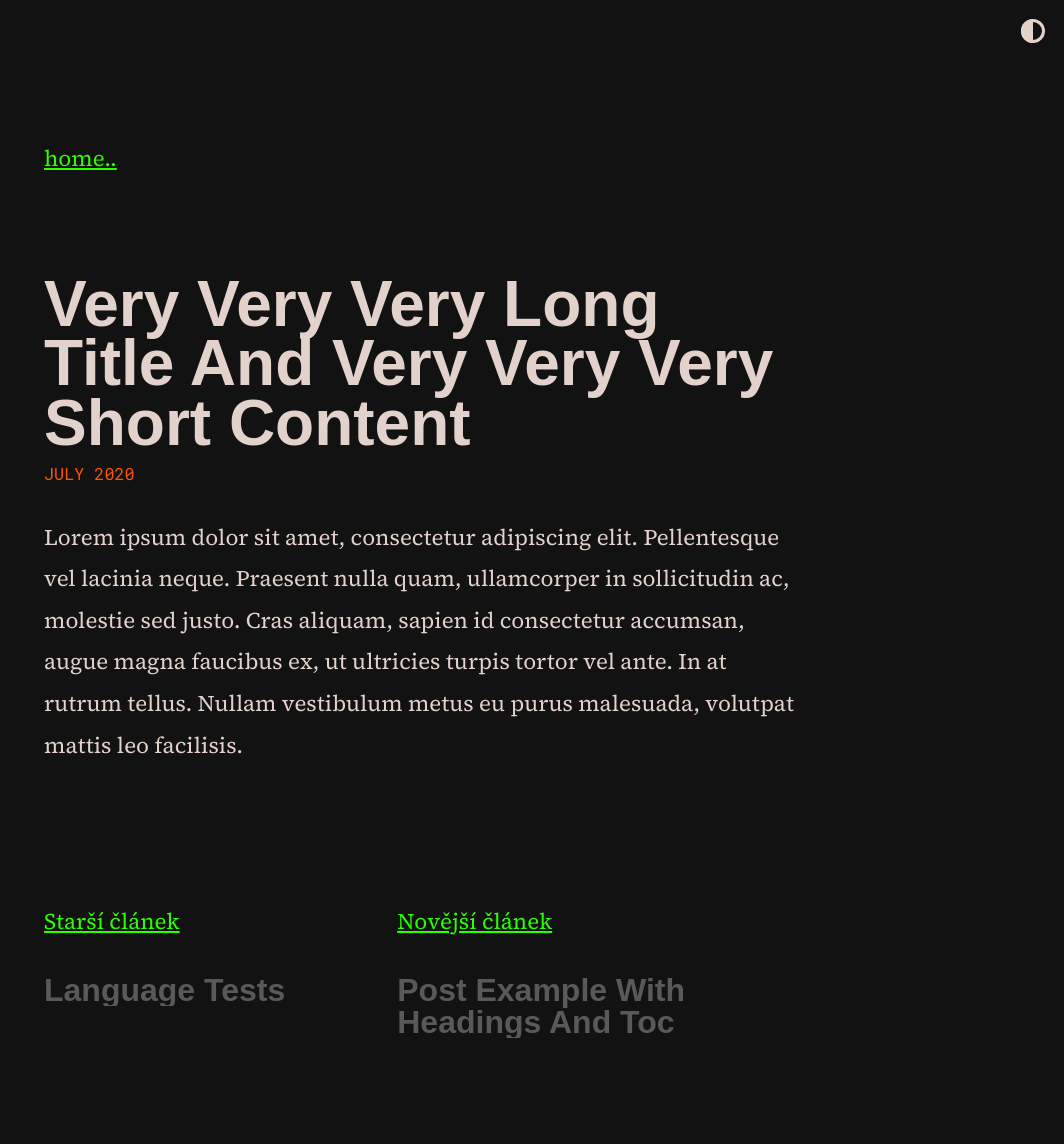
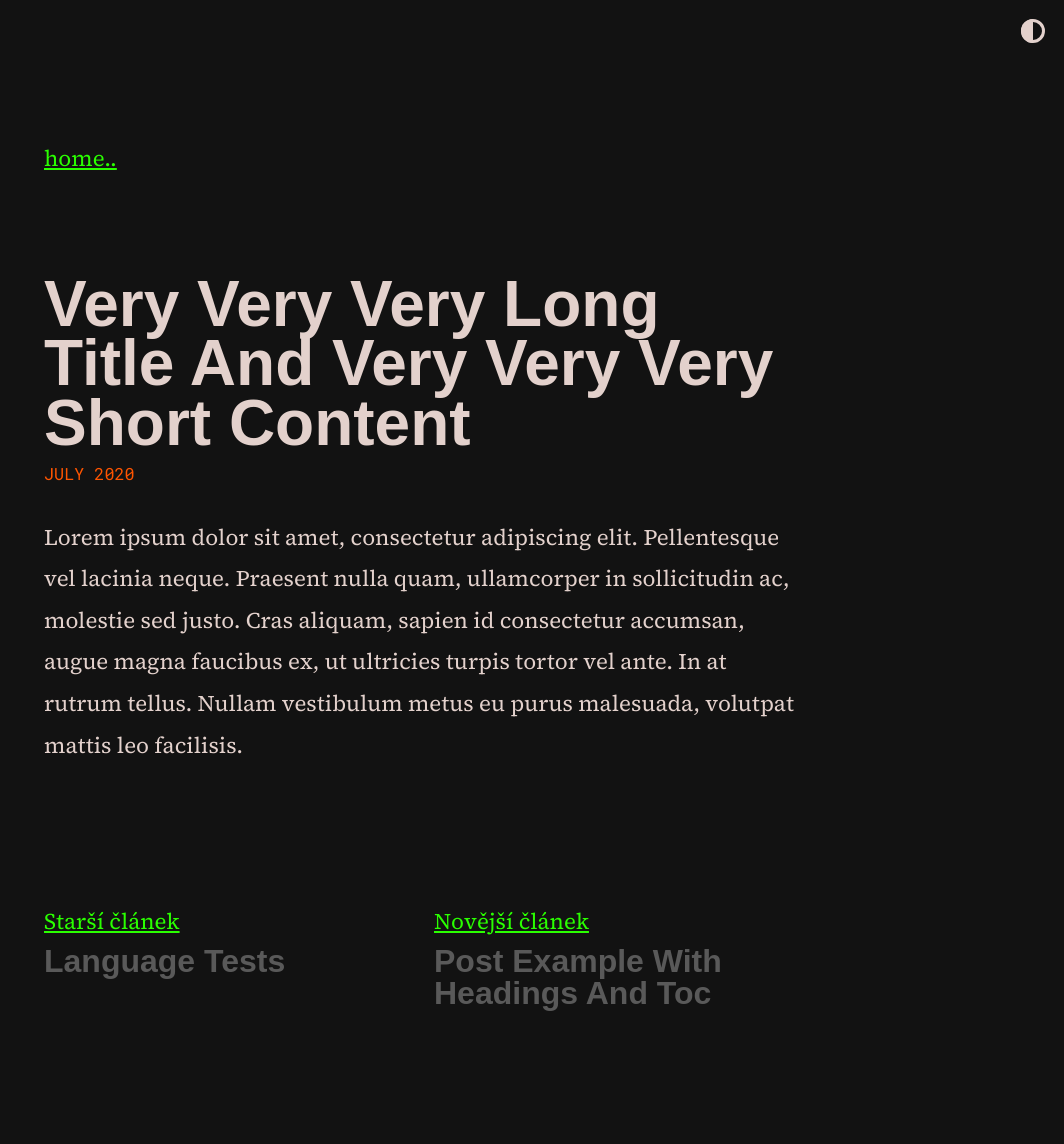
Before and after one commit to scherrer-txt/bts, a Jekyll site: the page built from _posts/2020-07-08-very-very-very-long-title-and-very-very-very-short-content.md, in a window 1280 px wide. Shown: the whole page, without its empty margins (216-1280 px from the left). Built offline with Jekyll 4.4.1, drawn with Linux system fonts in a browser that asks for light colours; some web fonts are replaced; after the commit the page ends 1115 px from its top, so only the background shows below that.

Commit message:
Update moonwalk.scss

```diff
--- a/_sass/moonwalk.scss
+++ b/_sass/moonwalk.scss
@@ -327,7 +327,6 @@
 .pagination {
   flex: 0 0 auto; /* Prevent the items from growing or shrinking */
   max-width: calc(50% - 10px); /* Adjust the width as needed */
-  margin-right: 5em;
   margin-top: 5em;
 }
 
@@ -342,11 +341,11 @@
   font-size: 2rem;
   font-weight: 600;
   line-height: 2rem;
-  margin-top: 2rem;
+  margin-top: 0.2rem;
   margin-bottom: 1rem;
-  white-space: normal; /* Allow text wrapping */
-  overflow: hidden; /* Hide overflowing text */
-  text-overflow: ellipsis; /* Display ellipsis for overflow */
+  white-space: normal;
+  overflow-wrap: break-word;
+  /* text-overflow: ellipsis; /* Display ellipsis for overflow */
 }
 
 /* Media query for small devices (e.g., phones) */
```
